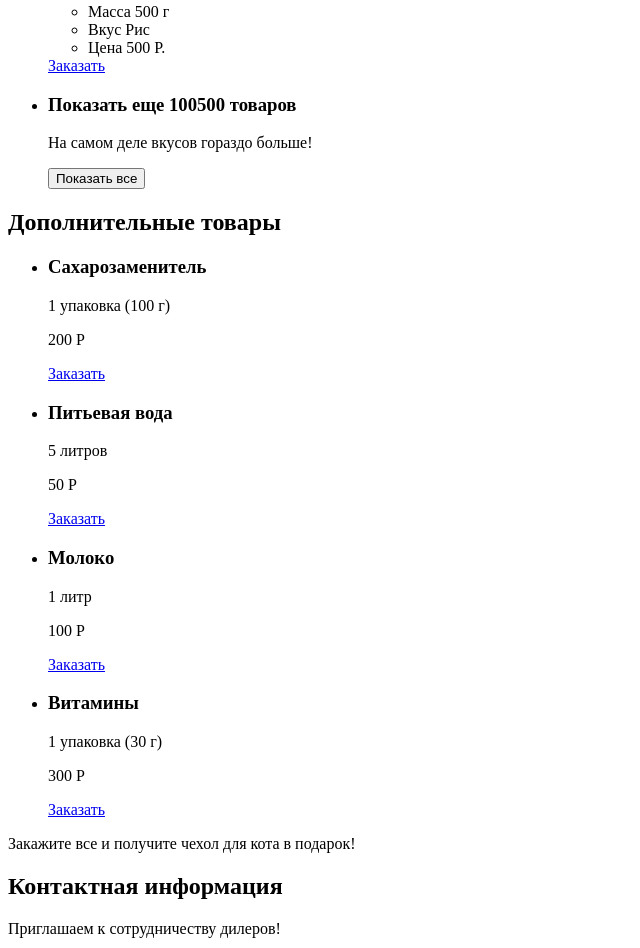
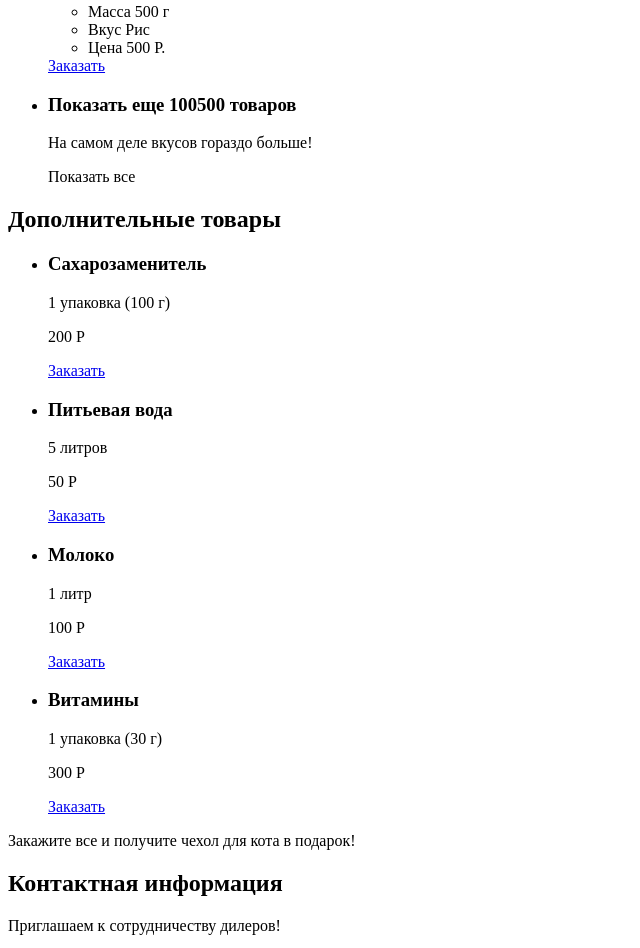
Before and after one commit to nimens55/cat-template, a website: page source/catalog.html in a window 1280 px wide. Shown: the part 1215-2163 px from the top of the page, without its empty margins (0-640 px from the left). Drawn offline with Linux system fonts and the light colour scheme.

Commit message:
Исправляет разметку в catalog__item-button, заменяет кнопку на ссылку

```diff
--- a/source/catalog.html
+++ b/source/catalog.html
@@ -215,7 +215,7 @@
           <li class="catalog__item catalog__item--add">
             <h3 class="catalog__item-title">Показать еще 100500 товаров</h3>
             <p class="catalog__item-lead">На самом деле вкусов гораздо больше!</p>
-            <button type="catalog__item-button button">Показать все</button>
+            <a type="catalog__item-button button">Показать все</a>
           </li>
         </ul>
     </section>
```
